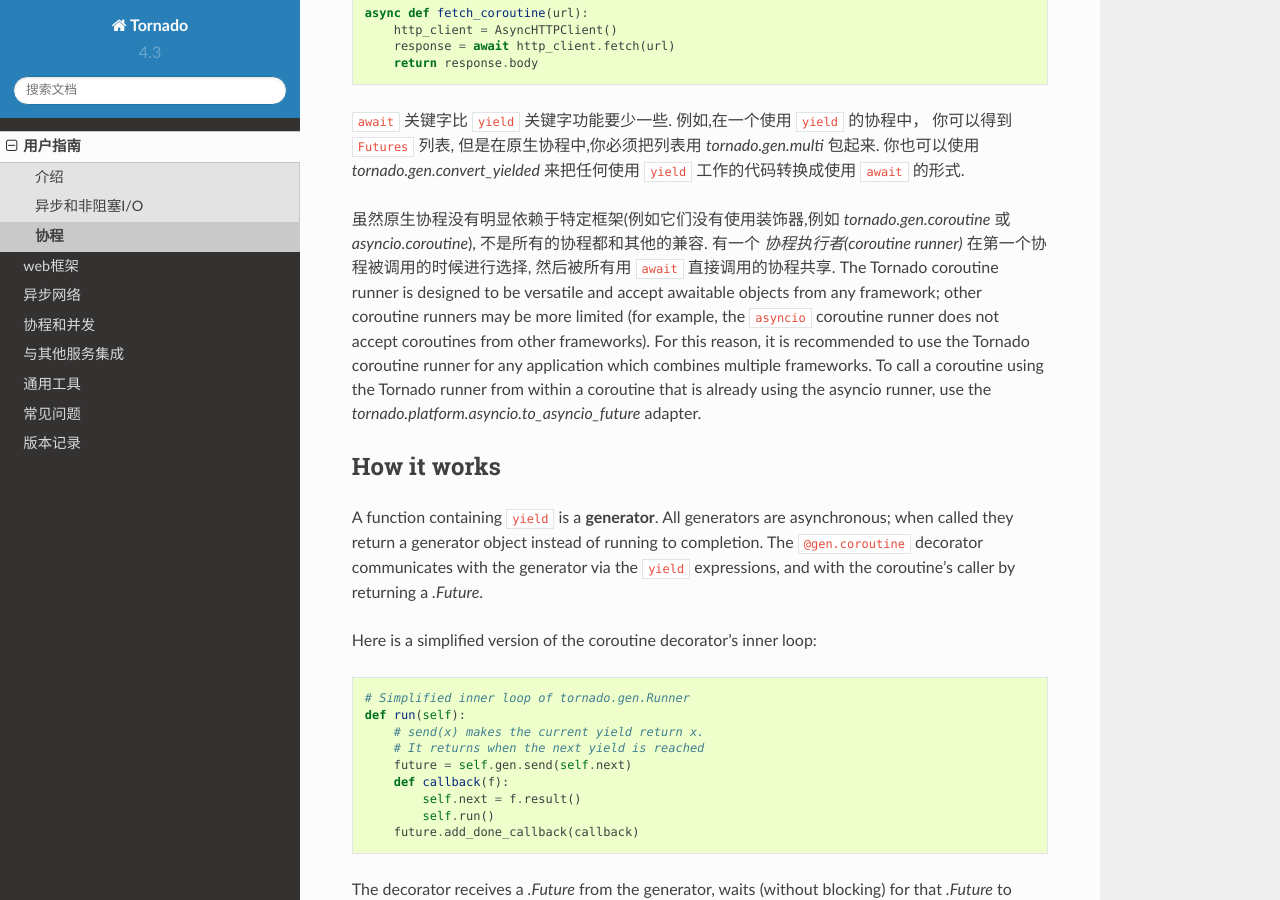
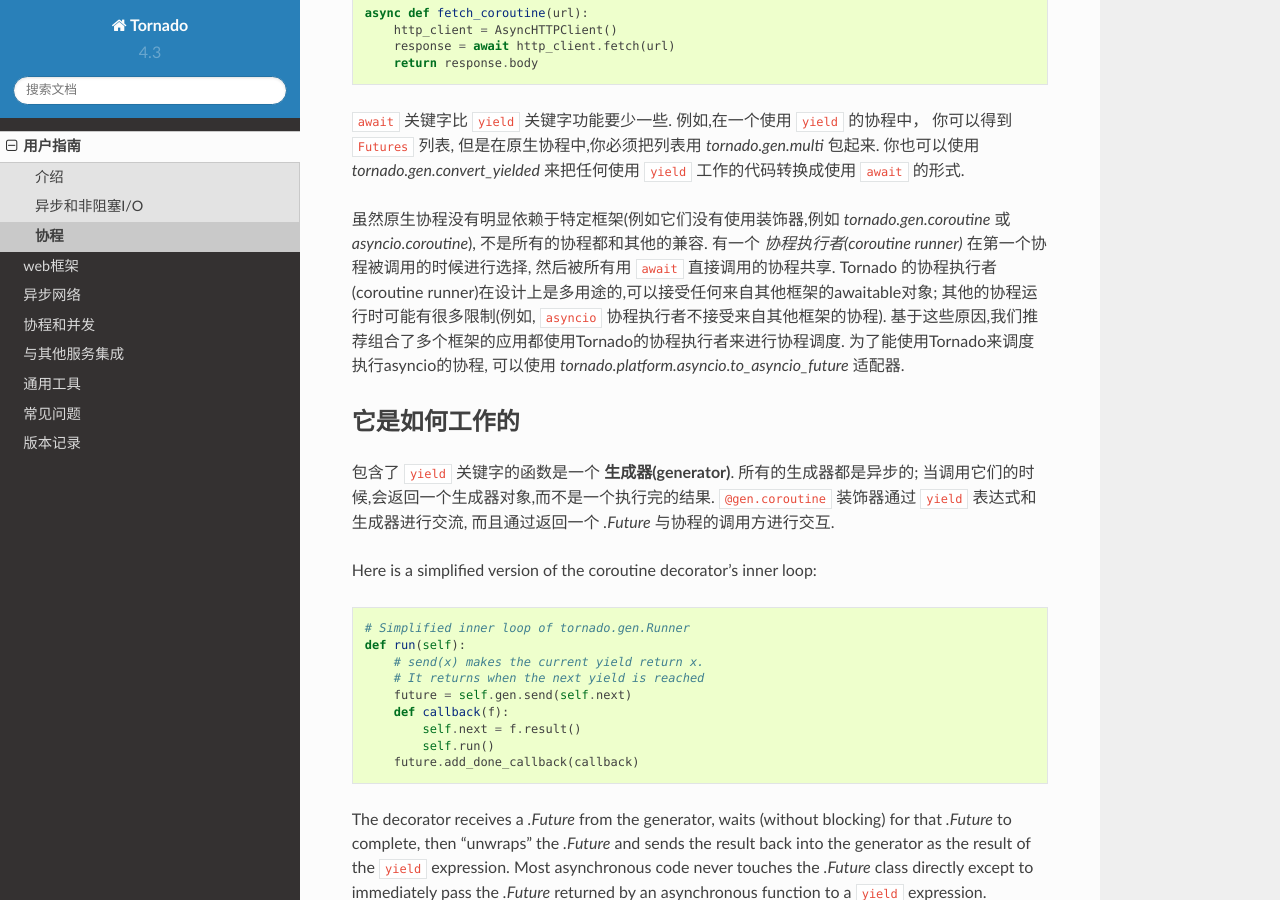
Before and after one commit to tao12345666333/tornado-zh, a Sphinx documentation site: the page built from docs/guide/coroutines.rst, in a window 1280 px wide and 900 px high, scrolled down 791 px. Built offline with Sphinx 7.4.7 and the Read the Docs theme 2.0.0, drawn with Linux system fonts in a browser that asks for light colours; pages that are not in the unit, such as notebooks, are missing from menus.

Commit message:
coroutines

```diff
--- a/docs/guide/coroutines.rst
+++ b/docs/guide/coroutines.rst
@@ -46,25 +46,20 @@
 来把任何使用 ``yield`` 工作的代码转换成使用 ``await`` 的形式.
 
 虽然原生协程没有明显依赖于特定框架(例如它们没有使用装饰器,例如 `tornado.gen.coroutine` 或
-`asyncio.coroutine`), 不是所有的协程都和其他的兼容. 有一个 *协程执行者(coroutine runner)* 在第一个协程被调用的时候进行选择, 然后被所有用  ``await`` 直接调用的协程共享. The Tornado coroutine runner is
-designed to be versatile and accept awaitable objects from any
-framework; other coroutine runners may be more limited (for example,
-the ``asyncio`` coroutine runner does not accept coroutines from other
-frameworks). For this reason, it is recommended to use the Tornado
-coroutine runner for any application which combines multiple
-frameworks. To call a coroutine using the Tornado runner from within a
-coroutine that is already using the asyncio runner, use the
-`tornado.platform.asyncio.to_asyncio_future` adapter.
+`asyncio.coroutine`), 不是所有的协程都和其他的兼容. 有一个 *协程执行者(coroutine runner)* 在第一个协程被调用的时候进行选择, 然后被所有用  ``await`` 直接调用的协程共享.
+Tornado 的协程执行者(coroutine runner)在设计上是多用途的,可以接受任何来自其他框架的awaitable对象;
+其他的协程运行时可能有很多限制(例如, ``asyncio`` 协程执行者不接受来自其他框架的协程).
+基于这些原因,我们推荐组合了多个框架的应用都使用Tornado的协程执行者来进行协程调度.
+为了能使用Tornado来调度执行asyncio的协程, 可以使用
+`tornado.platform.asyncio.to_asyncio_future` 适配器.
 
 
-How it works
-~~~~~~~~~~~~
+它是如何工作的
+~~~~~~~~~~~~~~~~~~~~
 
-A function containing ``yield`` is a **generator**.  All generators
-are asynchronous; when called they return a generator object instead
-of running to completion.  The ``@gen.coroutine`` decorator
-communicates with the generator via the ``yield`` expressions, and
-with the coroutine's caller by returning a `.Future`.
+包含了 ``yield`` 关键字的函数是一个 **生成器(generator)**. 所有的生成器都是异步的;
+当调用它们的时候,会返回一个生成器对象,而不是一个执行完的结果.
+``@gen.coroutine`` 装饰器通过 ``yield`` 表达式和生成器进行交流, 而且通过返回一个 `.Future` 与协程的调用方进行交互.
 
 Here is a simplified version of the coroutine decorator's inner loop::
 
```
